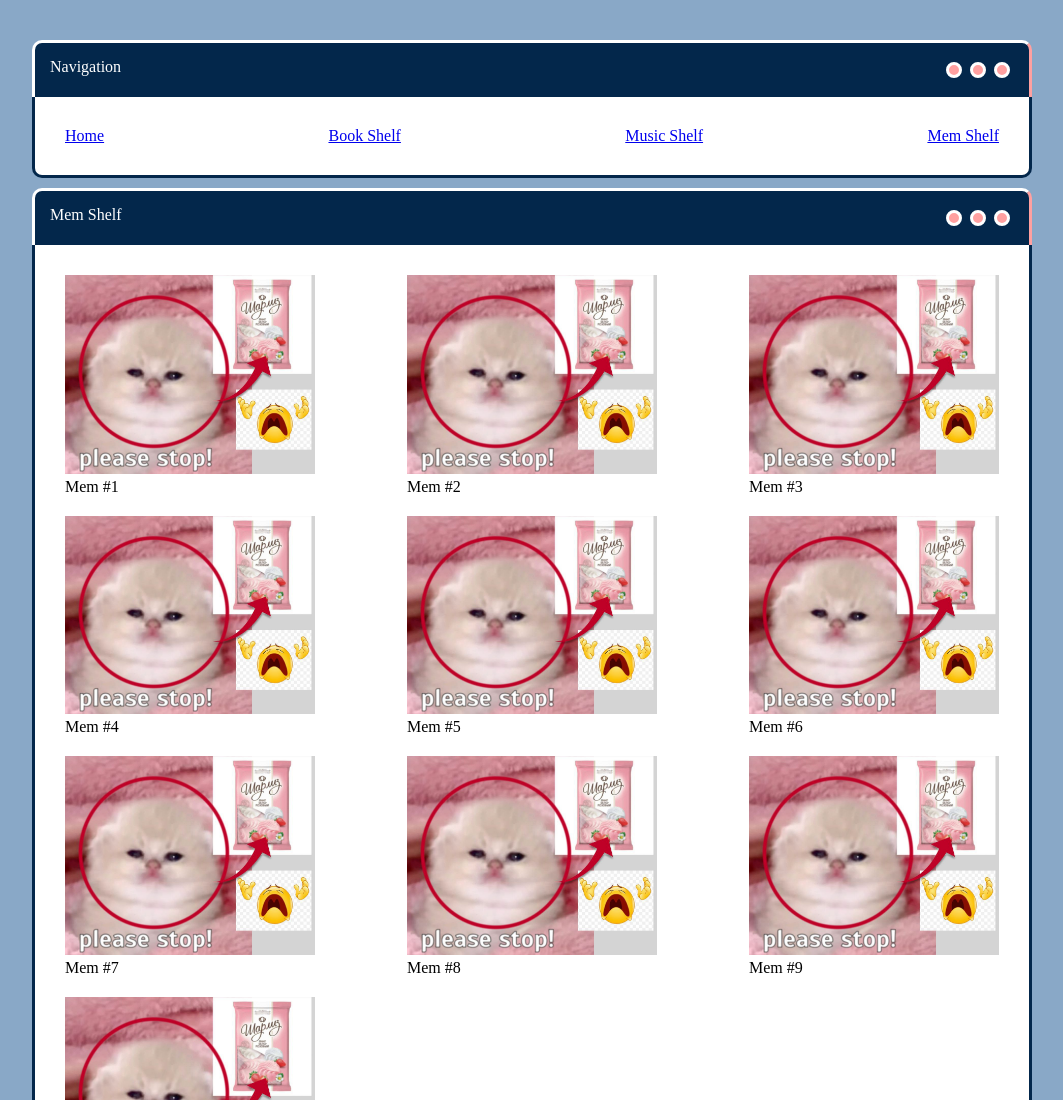
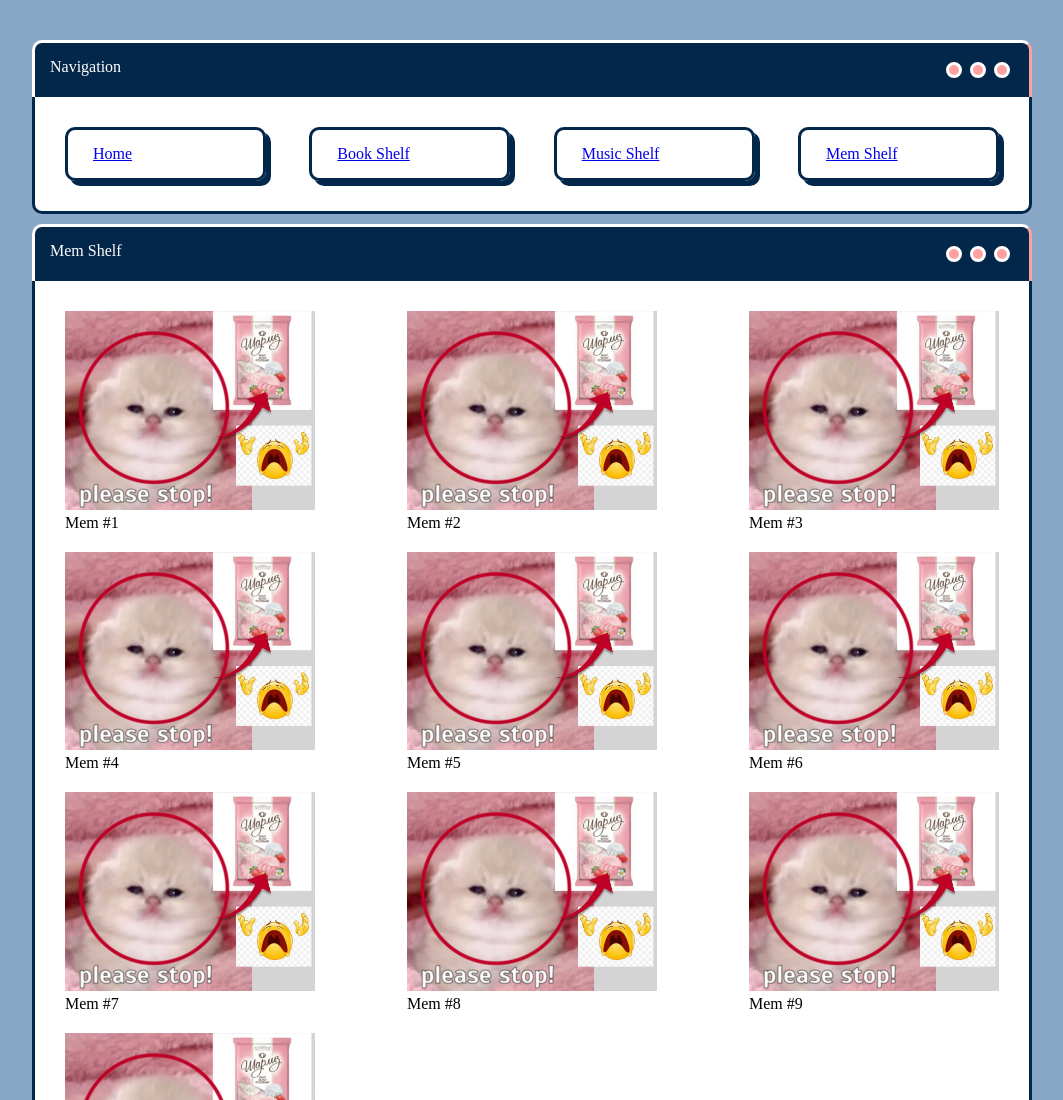
Before and after one commit to moggie21/web-lab1, a plain HTML site: page mems.html in a window 1280 px wide. Shown: the top 1100 px of the page, without its empty margins (108-1171 px from the left). Drawn offline with Linux system fonts and the light colour scheme.

Commit message:
added designed navigation

```diff
--- a/mems.html
+++ b/mems.html
@@ -19,10 +19,10 @@
             </div>
             <div class="window-content">
                 <nav>
-                    <a href="index.html">Home</a>
-                    <a href="books.html">Book Shelf</a>
-                    <a href="music.html">Music Shelf</a>
-                    <a href="mems.html">Mem Shelf</a>
+                    <a href="index.html" class="link-navigation">Home</a>
+                    <a href="books.html" class="link-navigation">Book Shelf</a>
+                    <a href="music.html" class="link-navigation">Music Shelf</a>
+                    <a href="mems.html" class="link-navigation">Mem Shelf</a>
                 </nav>
             </div>
         </header>
--- a/style-pages.css
+++ b/style-pages.css
@@ -16,6 +16,7 @@ nav {
     display: flex;
     justify-content: space-between;
     flex-wrap: wrap;
+    gap: 15px;
 }
 
 main {
@@ -70,6 +71,21 @@ footer {
     margin: 4px;
 }
 
+.link-navigation {
+    border-style: solid;
+    border-color: #03274B;
+    border-radius: 10px;
+    padding-top: 15px;
+    padding-bottom: 15px;
+    padding-left: 25px;
+    width: 170px;
+    box-shadow: 5px 5px #03274B;
+}
+
+.link-navigation:hover {
+    opacity: 0.8;
+}
+
 .window-content{
     padding: 30px;
     background-color: #fff;
@@ -80,7 +96,6 @@ footer {
     border-top-left-radius: 0;
     border-top-right-radius: 0;
 }
-
 
 .window-content-shelf {
     display: flex;
```
Also changed, not shown: books.html (+4 -4 lines), music.html (+4 -4 lines).
